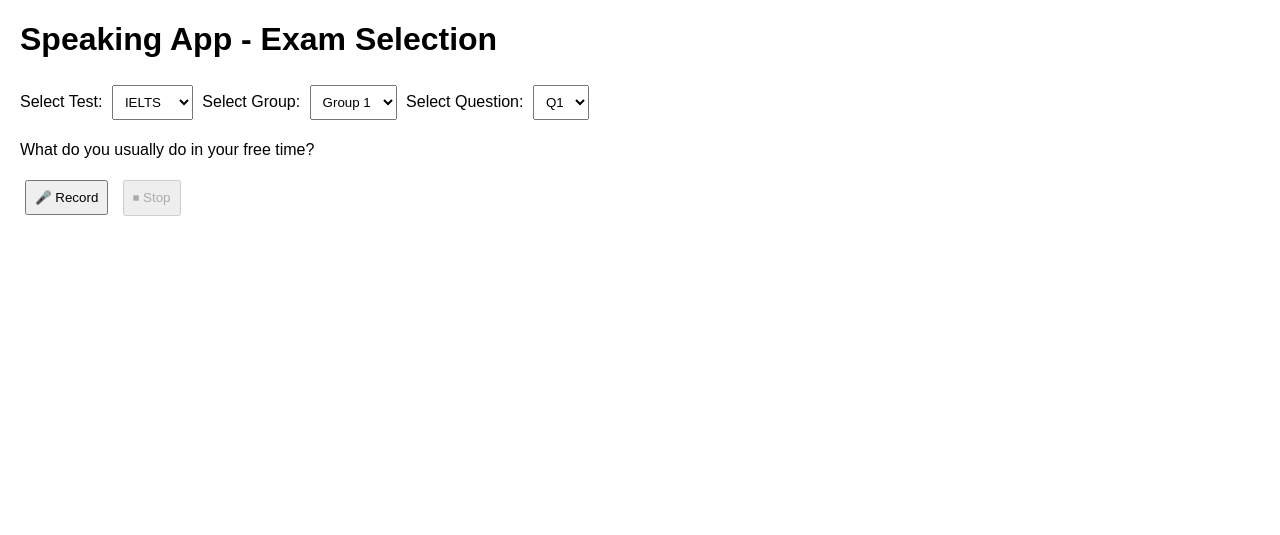
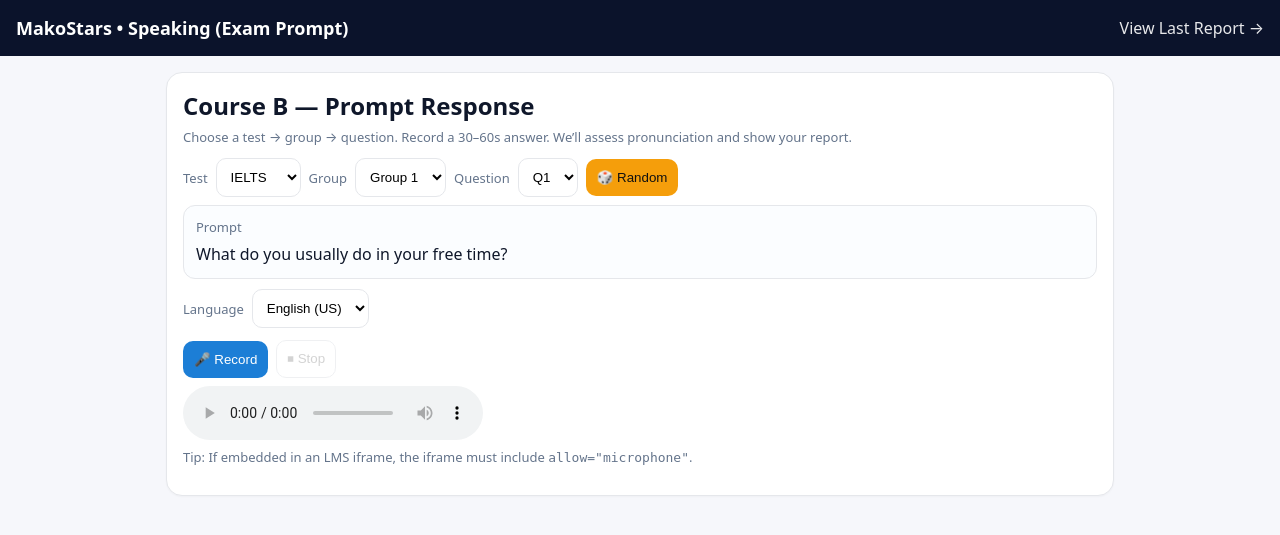
Before and after one commit to tokyo007/Speaking-App-v1, a Flask app: page / in a window 1280 px wide. Shown: the top 535 px of the page. Run offline with Flask 3, Linux system fonts and the light colour scheme.

Commit message:
Update index.html

```diff
--- a/templates/index.html
+++ b/templates/index.html
@@ -1,33 +1,90 @@
 <!DOCTYPE html>
 <html lang="en">
 <head>
-<meta charset="UTF-8">
-<meta name="viewport" content="width=device-width, initial-scale=1.0">
-<title>MVP Speaking App</title>
-<link rel="stylesheet" href="/static/styles.css">
-<script src="/static/recorder.js?v=2025-08-10"></script>
+  <meta charset="UTF-8" />
+  <title>MVP Speaking App — Prompt (Exam Selection)</title>
+  <meta name="viewport" content="width=device-width, initial-scale=1" />
+  <style>
+    :root{
+      --brand-bg:#0b132b; --brand:#1c7ed6; --accent:#f59e0b;
+      --card:#ffffff; --ink:#0f172a; --muted:#64748b; --border:#e5e7eb;
+    }
+    *{box-sizing:border-box}
+    body{margin:0;font-family:system-ui,-apple-system,Segoe UI,Roboto,Arial,sans-serif;background:#f6f7fb;color:var(--ink)}
+    header{background:var(--brand-bg);color:#fff;padding:16px;display:flex;align-items:center;justify-content:space-between}
+    header h1{margin:0;font-size:18px}
+    header a{color:#fff;text-decoration:none;opacity:.9}
+    .wrap{max-width:980px;margin:16px auto;padding:0 16px}
+    .card{background:var(--card);border:1px solid var(--border);border-radius:16px;padding:16px;box-shadow:0 1px 2px rgba(0,0,0,.03)}
+    .row{display:flex;gap:8px;flex-wrap:wrap;align-items:center}
+    .muted{color:var(--muted);font-size:13px}
+    label{font-size:13px;color:var(--muted)}
+    select,button{border:1px solid var(--border);border-radius:10px;padding:10px;background:#fff}
+    button.primary{background:var(--brand);color:#fff;border-color:transparent}
+    button.warn{background:var(--accent);color:#111;border-color:transparent}
+    button:disabled{opacity:.6;cursor:not-allowed}
+    #promptBox{background:#fbfdff;border:1px solid var(--border);border-radius:12px;padding:12px}
+    audio{display:block;margin-top:8px}
+    @media (max-width:520px){
+      header h1{font-size:16px}
+      select,button{width:100%}
+    }
+  </style>
 </head>
 <body>
-<h1>Speaking App - Exam Selection</h1>
+  <header>
+    <h1>MakoStars • Speaking (Exam Prompt)</h1>
+    <a href="/report">View Last Report →</a>
+  </header>
 
-<label for="testType">Select Test:</label>
-<select id="testType"></select>
+  <main class="wrap">
+    <section class="card">
+      <h2 style="margin:0 0 6px">Course B — Prompt Response</h2>
+      <p class="muted" style="margin:0 0 12px">
+        Choose a test → group → question. Record a 30–60s answer. We’ll assess pronunciation and show your report.
+      </p>
 
-<label for="groupId">Select Group:</label>
-<select id="groupId"></select>
+      <div class="row" style="margin-bottom:8px">
+        <label for="testType">Test</label>
+        <select id="testType" aria-label="Test type"></select>
 
-<label for="questionId">Select Question:</label>
-<select id="questionId"></select>
+        <label for="groupId">Group</label>
+        <select id="groupId" aria-label="Question group"></select>
 
-<p id="promptText"></p>
+        <label for="questionId">Question</label>
+        <select id="questionId" aria-label="Question"></select>
 
-<button id="recordBtn">🎤 Record</button>
-<button id="stopBtn" disabled>⏹ Stop</button>
+        <button id="randQ" class="warn" type="button" title="Random question">🎲 Random</button>
+      </div>
 
-<div id="status"></div>
+      <div id="promptBox">
+        <div class="muted" style="margin-bottom:6px">Prompt</div>
+        <div id="promptText" style="line-height:1.5"></div>
+      </div>
 
-<script>
-initSelectors();
-</script>
+      <div class="row" style="margin-top:10px">
+        <label for="lang">Language</label>
+        <select id="lang">
+          <option value="en-US">English (US)</option>
+          <option value="en-GB">English (UK)</option>
+        </select>
+      </div>
+
+      <div class="row" style="margin-top:12px">
+        <button id="recordBtn" class="primary" type="button">🎤 Record</button>
+        <button id="stopBtn" type="button" disabled>⏹ Stop</button>
+        <span id="status" class="muted"></span>
+      </div>
+
+      <audio id="playback" controls></audio>
+
+      <p class="muted" style="margin-top:8px">
+        Tip: If embedded in an LMS iframe, the iframe must include <code>allow="microphone"</code>.
+      </p>
+    </section>
+  </main>
+
+  <!-- Load AFTER the DOM so addEventListener finds the elements -->
+  <script src="/static/recorder.js?v=2025-08-10-3"></script>
 </body>
 </html>
```
